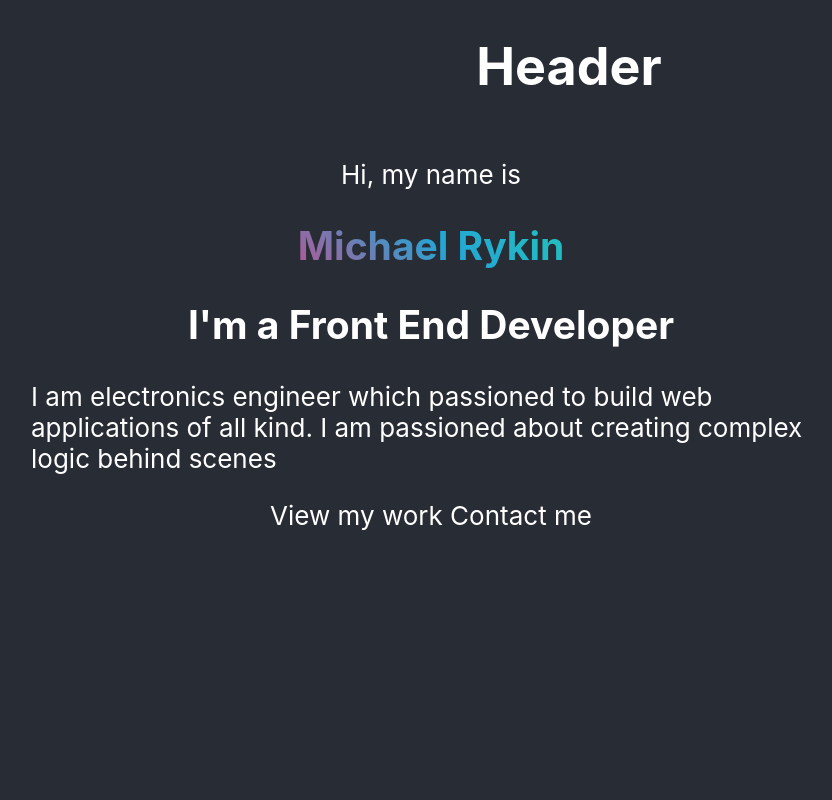
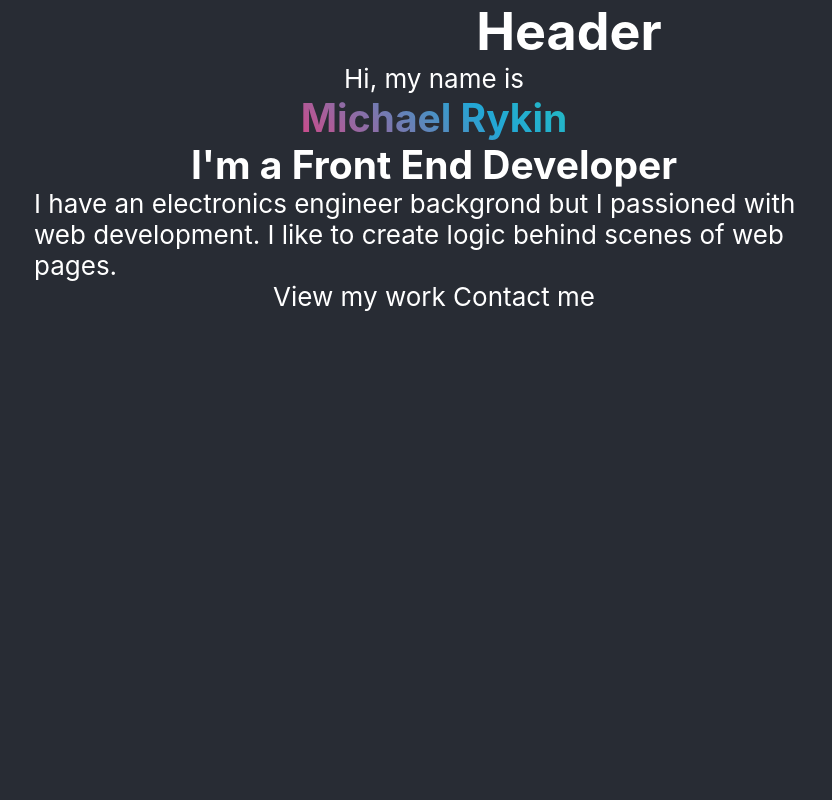
Before and after one commit to michael-ryk/Home_page, a React (Create React App) app: page / in a window 1280 px wide. Shown: the top 800 px of the page, without its empty margins (71-903 px from the left). Built offline with nearby package versions, Linux system fonts and the light colour scheme.

Commit message:
Style and content changes

```diff
--- a/src/App.js
+++ b/src/App.js
@@ -21,7 +21,6 @@ function App() {
 const AppStyle = styled.div`
   text-align: center;
   background-color: #282c34;
-  /* min-height: 100vh; */
   display: flex;
   flex-direction: column;
   align-items: center;
--- a/src/assets/Constants.js
+++ b/src/assets/Constants.js
@@ -2,5 +2,5 @@ export const welcome = {
   intro: 'Hi, my name is',
   myName: 'Michael Rykin',
   whoAmI: 'I\'m a Front End Developer',
-  aboutMeText: 'I am electronics engineer which passioned to build web applications of all kind. I am passioned about creating complex logic behind scenes',
+  aboutMeText: 'I have an electronics engineer backgrond but I passioned with web development. I like to create logic behind scenes of web pages.',
 };
--- a/src/generalStyles.css
+++ b/src/generalStyles.css
@@ -1,6 +1,11 @@
 /* General CSS styles and variables */
+* {
+  margin: 0;
+  padding: 0;
+  box-sizing: border-box;
+}
+
 body {
-  margin: 0;
   font-family: -apple-system, BlinkMacSystemFont, 'Segoe UI', 'Roboto', 'Oxygen',
     'Ubuntu', 'Cantarell', 'Fira Sans', 'Droid Sans', 'Helvetica Neue',
     sans-serif;
```
